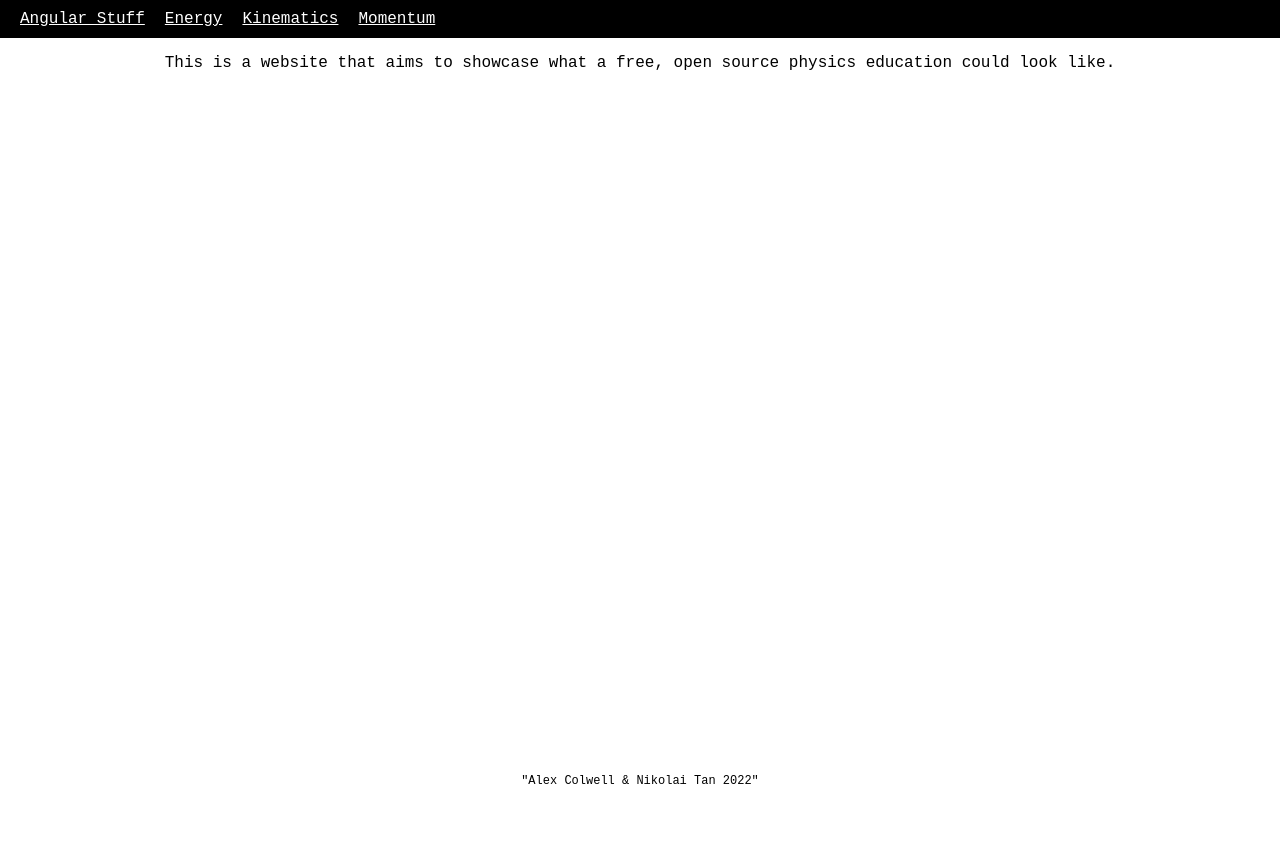
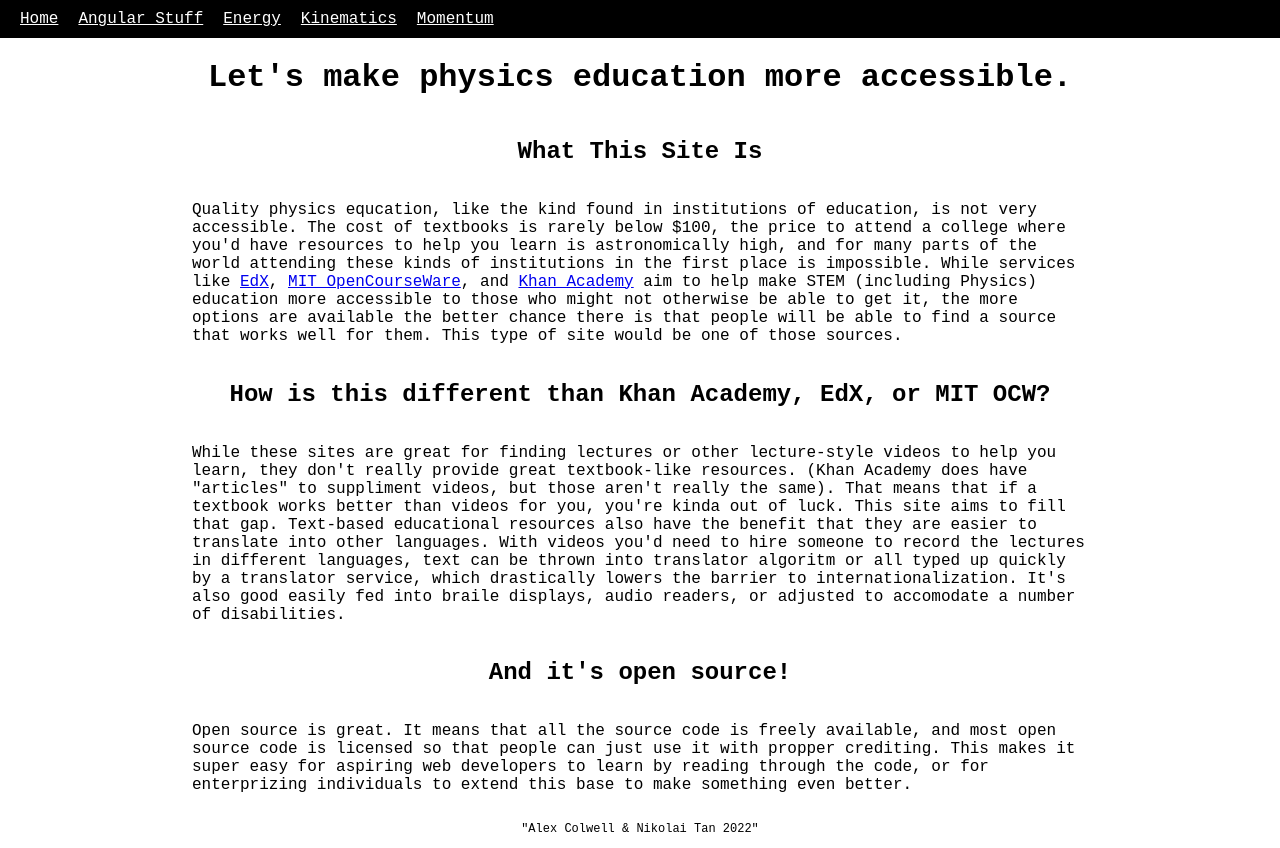
Before and after one commit to Nikoolaid/physicalculator, a Gatsby site: page / in a window 1280 px wide. Before the commit the page ends 800 px from the top, so only its background shows below. Built offline with nearby package versions, Linux system fonts and the light colour scheme; Gatsby itself is replaced by a stand-in of ours.

Commit message:
fixed some styling and added content

```diff
--- a/src/components/Credits.js
+++ b/src/components/Credits.js
@@ -5,9 +5,9 @@ import { Link } from 'gatsby'
 
 const Credits = () => {
     return (
-        <div className='credits'>
+        <footer className='credits'>
             <p style={{fontSize:"0.75em"}}>"Alex Colwell & Nikolai Tan 2022"</p>
-        </div>
+        </footer>
     )
 }
 
--- a/src/components/Navbar.js
+++ b/src/components/Navbar.js
@@ -4,6 +4,7 @@ import { Link } from 'gatsby'
 const Navbar = () => {
     return (
         <div className='navbar'>
+            <Link to="/">Home</Link>
             <Link to="/angular">Angular Stuff</Link>
             <Link to="/energy">Energy</Link>
             <Link to="/kinematics">Kinematics</Link>
--- a/src/pages/index.js
+++ b/src/pages/index.js
@@ -6,7 +6,17 @@ const IndexPage = () => {
   return (
     <Container>
       <Navbar />
-      <p>This is a website that aims to showcase what a free, open source physics education could look like. </p>
+      <h1>Let's make physics education more accessible.</h1>
+      <h2>What This Site Is</h2>
+      <p>Quality physics equcation, like the kind found in institutions of education, is not very accessible. The cost of textbooks is rarely below $100, the price to attend a college where you'd have resources to help you learn is astronomically high, and for many parts of the world attending these kinds of institutions in the first place is impossible. While services like <a href="https://www.edx.org">EdX</a>, <a href="https://ocw.mit.edu/">MIT OpenCourseWare</a>, and <a href="https://www.khanacademy.org/">Khan Academy</a> aim to help make STEM (including Physics) education more accessible to those who might not otherwise be able to get it, the more options are available the better chance there is that people will be able to find a source that works well for them. This type of site would be one of those sources.</p>
+
+      <h2>How is this different than Khan Academy, EdX, or MIT OCW?</h2>
+
+      <p>While these sites are great for finding lectures or other lecture-style videos to help you learn, they don't really provide great textbook-like resources. (Khan Academy does have "articles" to suppliment videos, but those aren't really the same). That means that if a textbook works better than videos for you, you're kinda out of luck. This site aims to fill that gap. Text-based educational resources also have the benefit that they are easier to translate into other languages. With videos you'd need to hire someone to record the lectures in different languages, text can be thrown into translator algoritm or all typed up quickly by a translator service, which drastically lowers the barrier to internationalization. It's also good easily fed into braile displays, audio readers, or adjusted to accomodate a number of disabilities.</p>
+
+      <h2>And it's open source!</h2>
+
+      <p>Open source is great. It means that all the source code is freely available, and most open source code is licensed so that people can just use it with propper crediting. This makes it super easy for aspiring web developers to learn by reading through the code, or for enterprizing individuals to extend this base to make something even better.</p>
     </Container>
   )
 }
--- a/src/pages/momentum.js
+++ b/src/pages/momentum.js
@@ -8,7 +8,7 @@ const Momentum = () => {
   return (
       <Container className='page'>
         <Navbar />
-        <Equation equation="x+2y=6z"/>
+        <p>Momentum</p>
       </Container>
   )
 }
--- a/src/styles/containerStyles.css
+++ b/src/styles/containerStyles.css
@@ -6,11 +6,10 @@
     font-family: 'Courier New', monospace;
     position: relative;
     width: 100vw;
-    min-height: 100vh;
-
+    min-height: calc(100vh - 10px);
 }
 
-.credits {
+/* .credits {
     padding: 0 0 0 0 !important;
     margin: 0 !important;
     position: absolute;
@@ -20,11 +19,12 @@
     flex-direction: row;
     justify-content: center;
     text-align: center;
-}
+} */
 
 body {
     padding:0px;
     margin:0px;
+    width: 80vw;
 }
 
 .equation {
@@ -84,8 +84,8 @@ input, textarea {
 }
 
 .container > :not(.navbar ) {
-    padding-left: 100px;
-    padding-right: 100px;
+    padding-left: 15vw;
+    padding-right: 15vw;
     margin-left: auto;
     margin-right: auto;
 }
```
Also changed, not shown: src/pages/energy.js (+7 -2 lines), src/pages/kinematics.js (+12 -1 lines).
